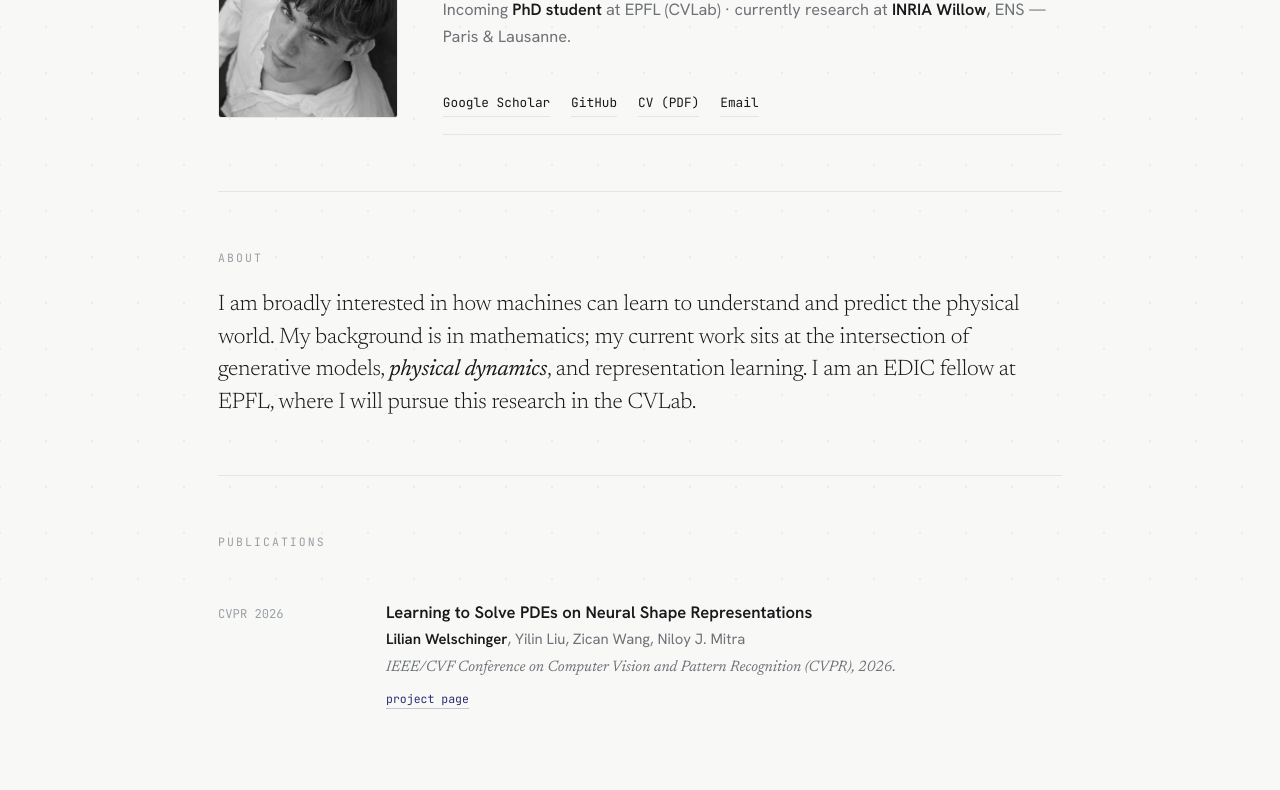
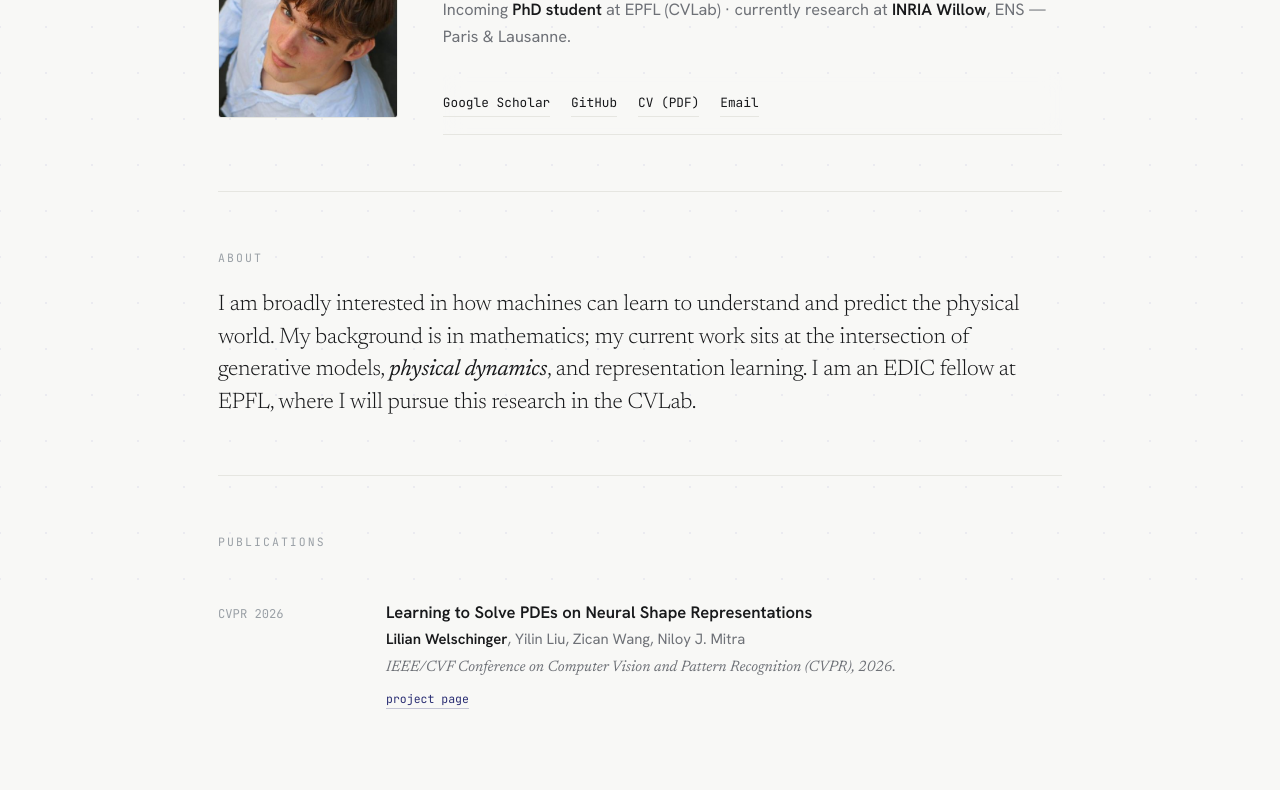
Before and after one commit to welschinger/welschinger.github.io, a plain HTML site: page index.html in a window 1280 px wide. Shown: the part 203-993 px from the top of the page. Drawn offline with Linux system fonts and the light colour scheme.

Commit message:
Update index.html

```diff
--- a/index.html
+++ b/index.html
@@ -130,12 +130,9 @@
     aspect-ratio: 1 / 1;
     border-radius: 3px;
     object-fit: cover;
-    filter: grayscale(100%) contrast(1.02);
     border: 1px solid var(--line);
     background: var(--surface);
-    transition: filter 0.4s ease;
   }
-  .portrait:hover { filter: grayscale(0%); }
   .portrait-fallback {
     width: clamp(128px, 24vw, 180px);
     aspect-ratio: 1 / 1;
```
